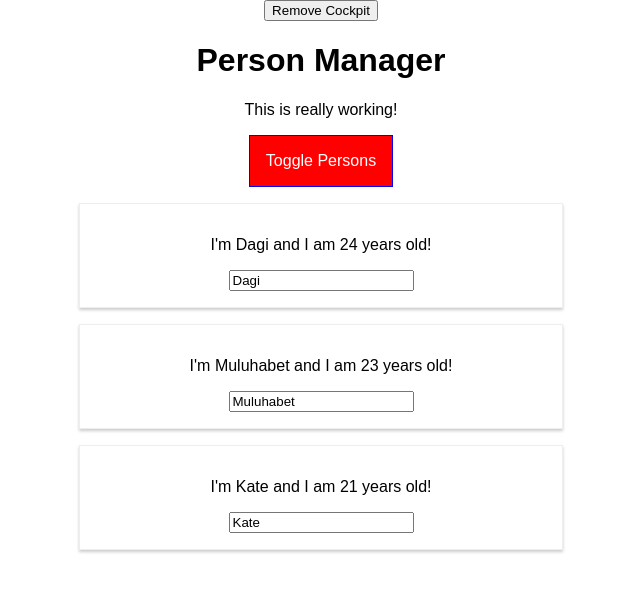
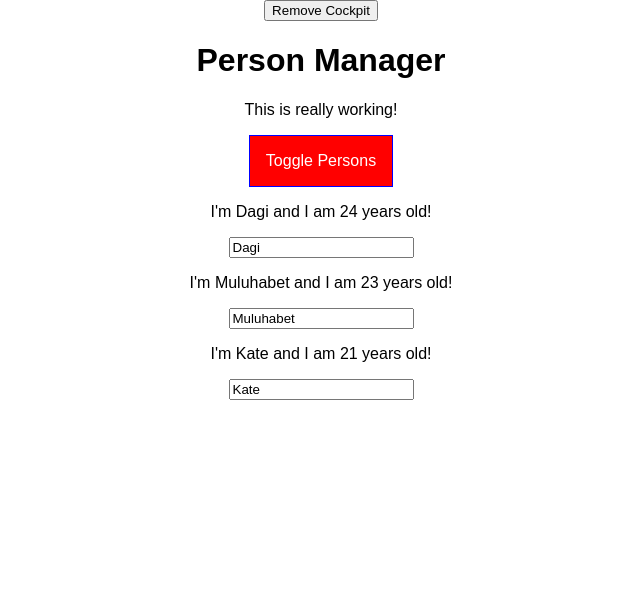
Before and after one commit to DagmawiAbate/react-complete-guide, a React app: page / in a window 1280 px wide. Both pictures are taken after a click on the button "Toggle Persons". Shown: the top 592 px of the page, without its empty margins (319-959 px from the left). Built offline with nearby package versions, Linux system fonts and the light colour scheme.

Commit message:
Rendering adjacent jsx element

```diff
--- a/src/components/Cockpit/Cockpit.js
+++ b/src/components/Cockpit/Cockpit.js
@@ -1,4 +1,4 @@
-import React, { useEffect, useState } from 'react'
+import React, { useEffect, /*useState*/ } from 'react'
 
 import classes from './Cockpit.css'
 
--- a/src/components/Persons/Person/Person.js
+++ b/src/components/Persons/Person/Person.js
@@ -1,22 +1,24 @@
 import React, { Component } from 'react'
 
-import classes from './Person.css'
+import Aux from '../../../hoc/Auxiliary'
+// import classes from './Person.css'
 
 class Person extends Component {
   render() {
     console.log('[Person.js] rendering...')
     return (
-      <div className={classes.Person}>
-        <p onClick={this.props.click}>
+      <Aux>
+        <p key='i1' onClick={this.props.click}>
           I'm {this.props.name} and I am {this.props.age} years old!
         </p>
-        <p>{this.props.children}</p>
+        <p key='i2'>{this.props.children}</p>
         <input
+          key='i3'
           type='text'
           onChange={this.props.changed}
           value={this.props.name}
         />
-      </div>
+      </Aux>
     )
   }
 }
--- /dev/null
+++ b/src/hoc/Auxiliary.js
@@ -0,0 +1,3 @@
+const aux = props => props.children
+
+export default aux;
```
